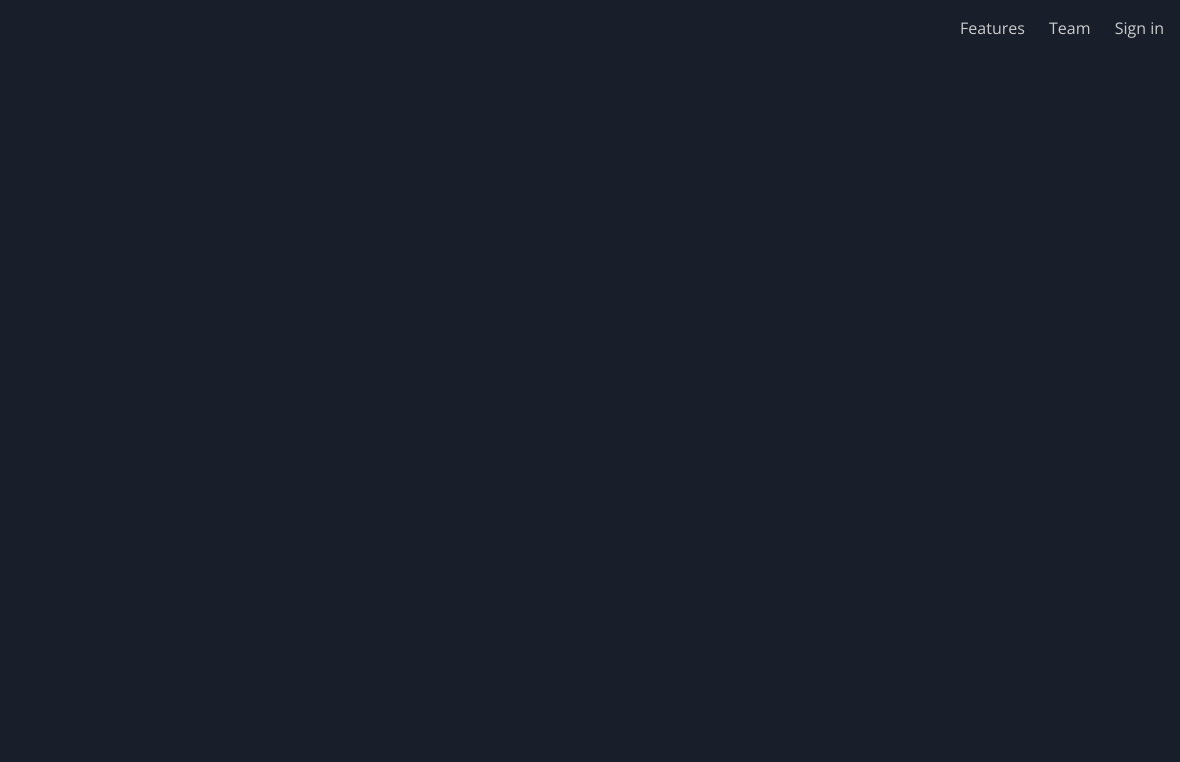
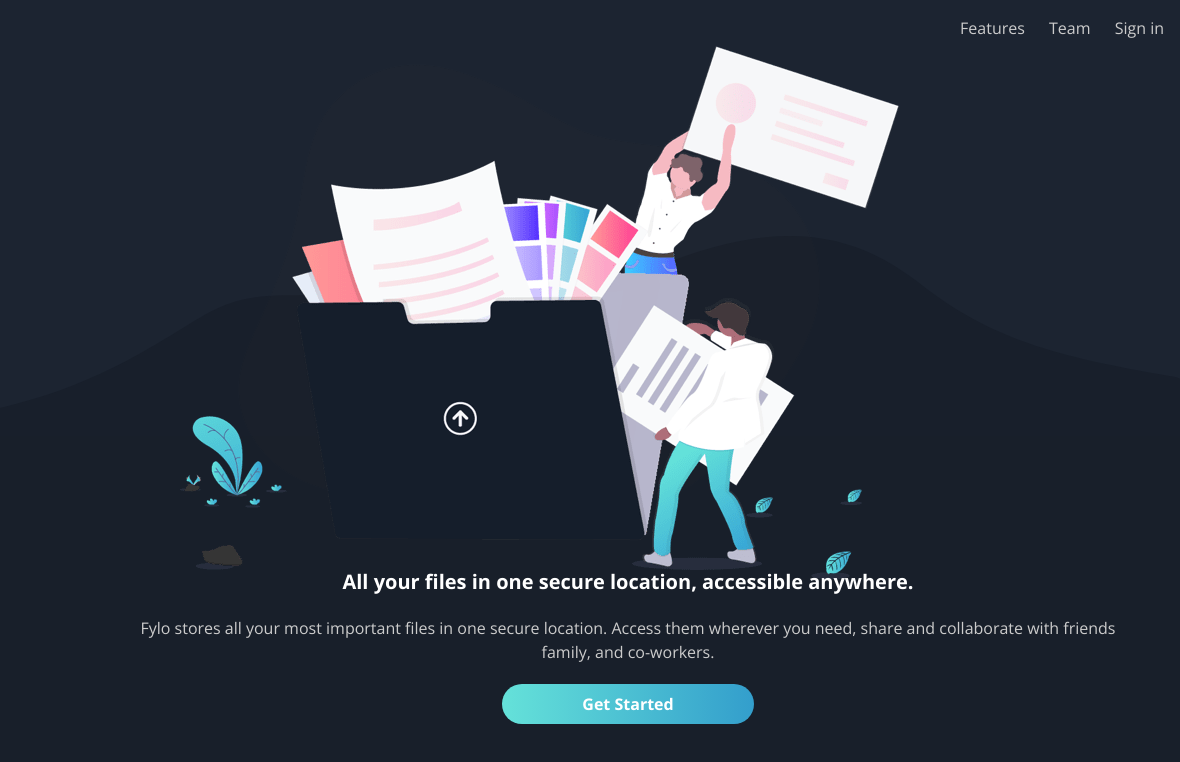
Before and after one commit to arian4/fylo-dark-theme-landing-page, a website: page src/index.html in a window 1280 px wide. Shown: the full height of the page, 100-1280 px from the left. Drawn offline with nearby package versions, Linux system fonts and the light colour scheme.

Commit message:
Intro section completed

```diff
--- a/src/index.html
+++ b/src/index.html
@@ -8,7 +8,7 @@
     <title>Document</title>
   </head>
   <body class="bg-main_background font-body">
-    <header class="flex items-center justify-between p-4">
+    <header class="bg-intro_background flex items-center justify-between p-4">
       <div>
         <img class="w-20" src="./images/logo.svg" alt="logo.svg" />
       </div>
@@ -30,5 +30,41 @@
         >
       </nav>
     </header>
+    <main>
+      <section id="intro" class="bg-intro_background relative min-h-[380px]">
+        <img
+          class="max-w-[80%] absolute left-1/2 right-1/2 -translate-x-[50%] -translate-y-[50%] top-40 sm:top-48 md:top-56 lg:top-64 z-20"
+          src="./images/illustration-intro.png "
+          alt="illustration-intro"
+        />
+        <img
+          class="absolute bottom-0 inset-x-0 z-10 w-full lg:hidden"
+          src="./images/bg-curvy-mobile.svg"
+          alt="bg-curvy-mobile"
+        />
+        <img
+          class="h-[200px] absolute bottom-0 inset-x-0 z-10 w-full hidden lg:block"
+          src="./images/bg-curvy-desktop.svg"
+          alt="bg-curvy-desktop"
+        />
+        <div
+          class="absolute left-5 xl:left-44 -bottom-40 sm:-bottom-56 md:-bottom-64 lg:-bottom-[18rem] z-20 flex flex-col items-center"
+        >
+          <h3 class="text-white text-xl text-center px-10 font-bold">
+            All your files in one secure location, accessible anywhere.
+          </h3>
+          <p class="text-[#ccc] text-sm lg:text-base text-center px-10 my-5">
+            Fylo stores all your most important files in one secure location.
+            Access them wherever you need, share and collaborate with friends
+            family, and co-workers.
+          </p>
+          <button
+            class="bg-gradient-to-r from-cyan to-blue px-20 py-2 text-white font-bold rounded-3xl"
+          >
+            Get Started
+          </button>
+        </div>
+      </section>
+    </main>
   </body>
 </html>
```
Also changed, not shown: dist/output.css.
